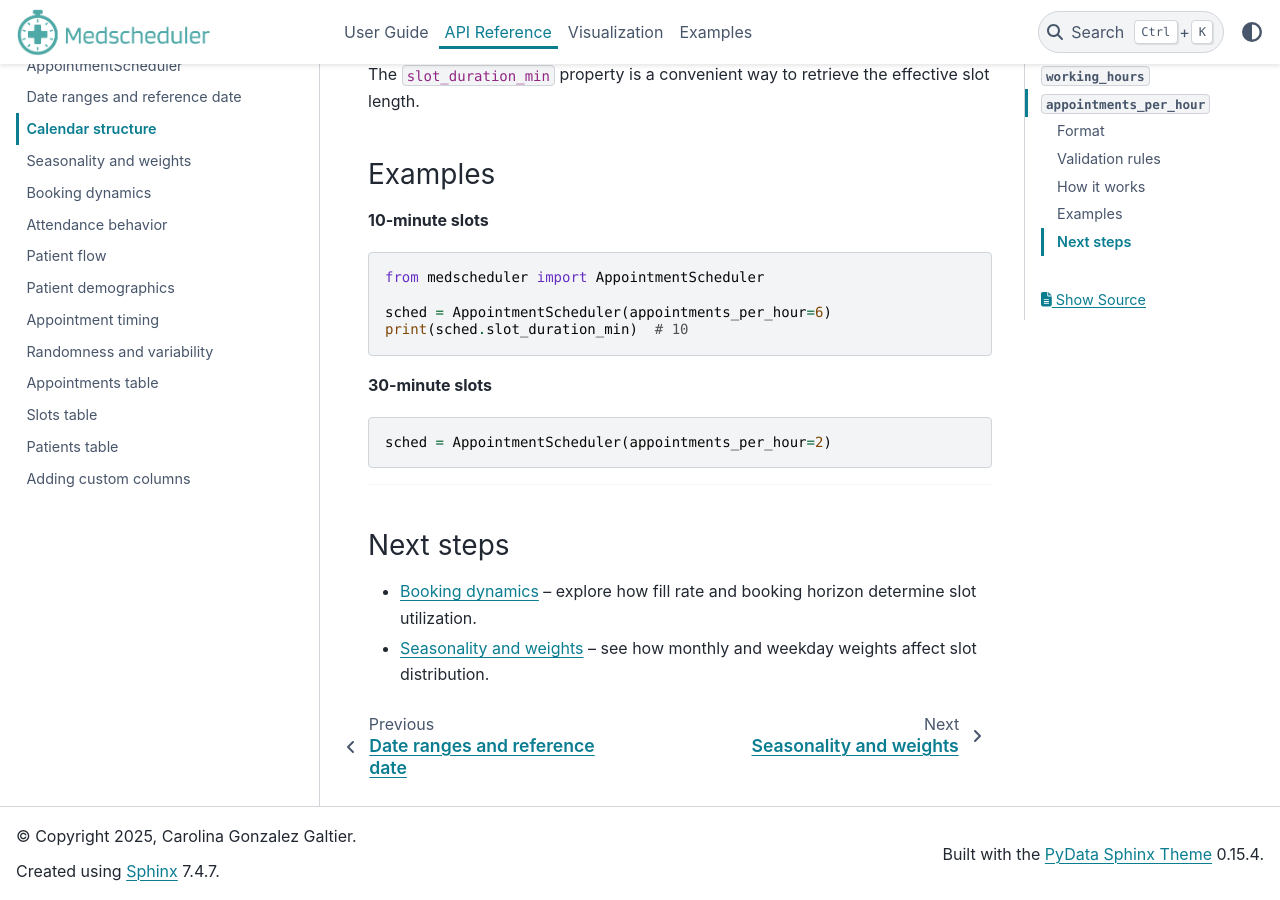
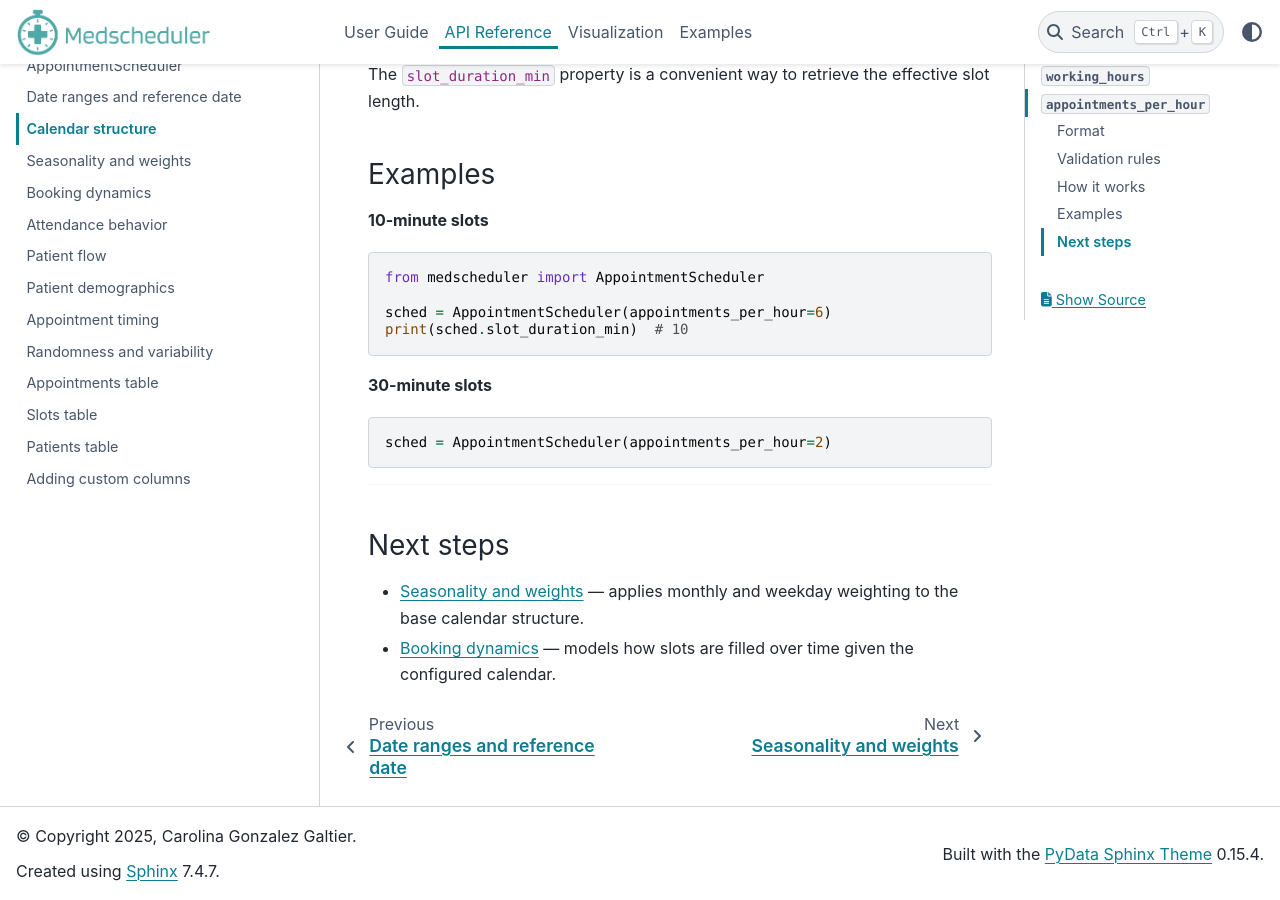
Before and after one commit to carogaltier/medscheduler, a Sphinx documentation site: the page built from docs/api-reference/calendar_structure.md, in a window 1280 px wide and 900 px high, scrolled down 3939 px. Built offline with Sphinx 7.4.7 and the PyData theme 0.15.4, drawn with Linux system fonts in a browser that asks for light colours.

Commit message:
Update calendar_structure.md

```diff
--- a/docs/api-reference/calendar_structure.md
+++ b/docs/api-reference/calendar_structure.md
@@ -140,5 +140,5 @@ sched = AppointmentScheduler(appointments_per_hour=2)
 
 ### Next steps
 
-- {doc}`booking_dynamics` – explore how fill rate and booking horizon determine slot utilization.
-- {doc}`seasonality_weights` – see how monthly and weekday weights affect slot distribution.
+- {doc}`seasonality_weights` — applies monthly and weekday weighting to the base calendar structure.
+- {doc}`booking_dynamics` — models how slots are filled over time given the configured calendar.
```
